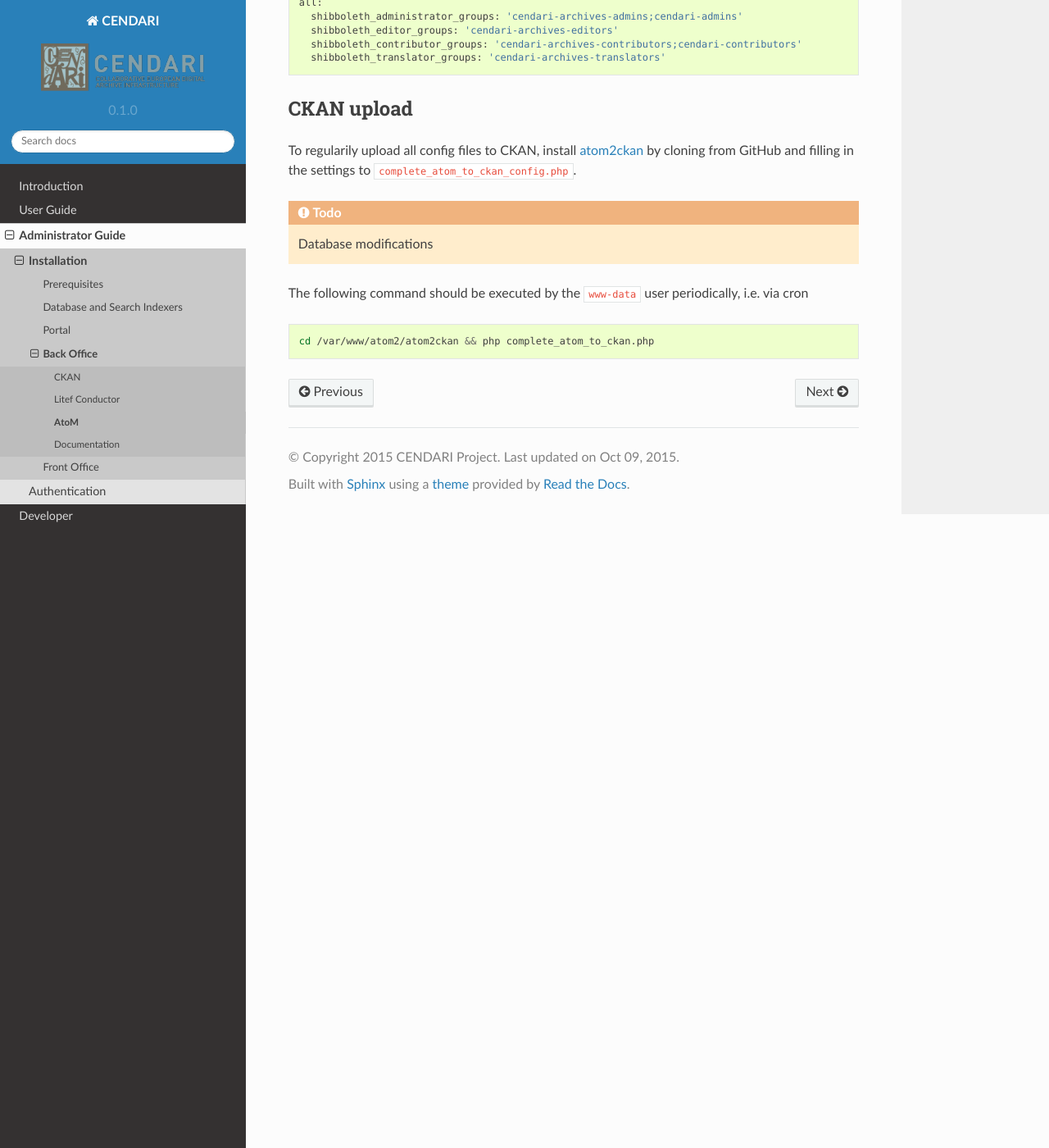
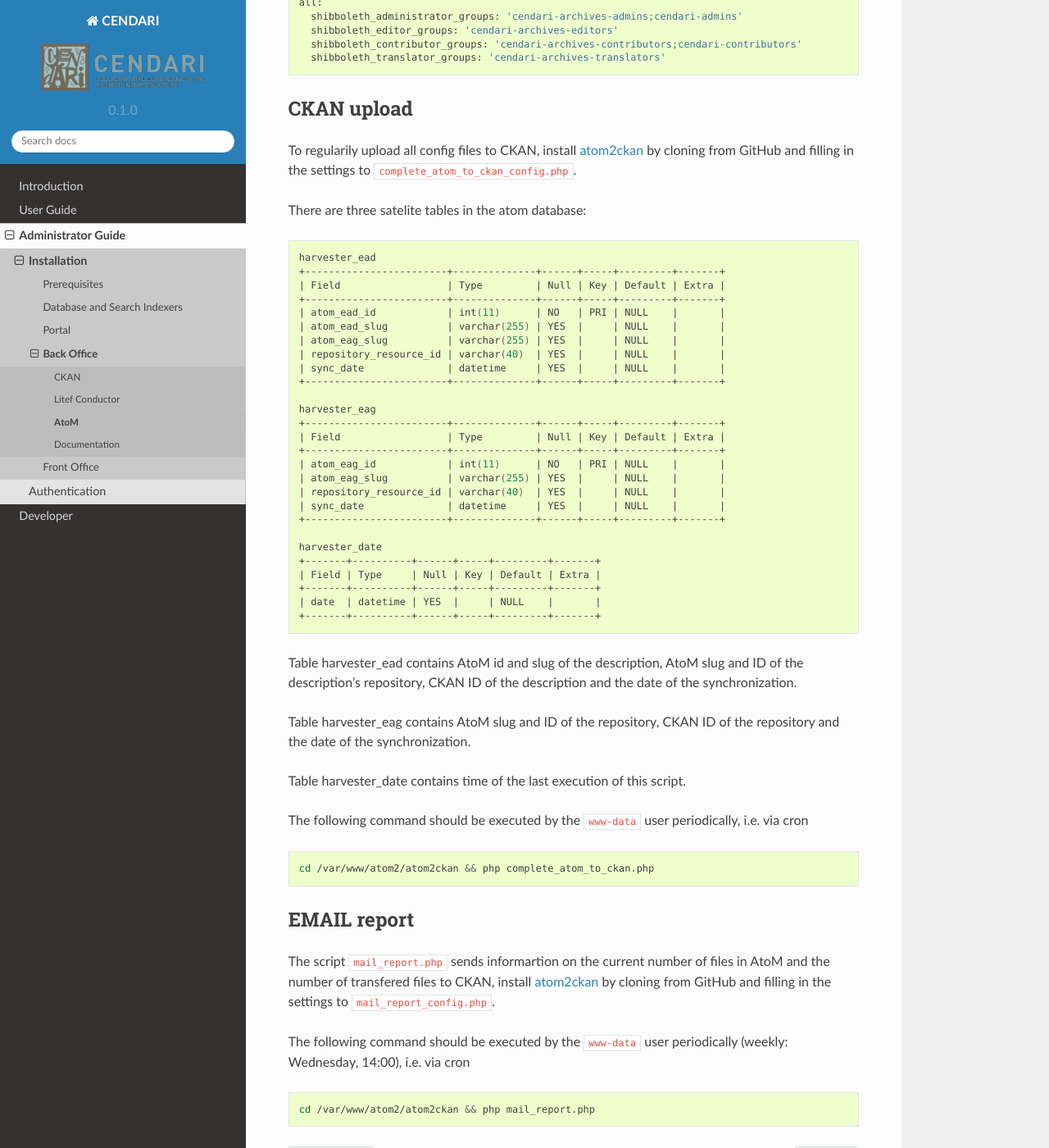
Before and after one commit to CENDARI/documentation, a Sphinx documentation site: the page built from source/admin/install/atom.rst, in a window 1280 px wide and 1400 px high, scrolled down 1503 px. Shown: the whole window at 82% size. Built offline with Sphinx 7.4.7, drawn with Linux system fonts in a browser that asks for light colours; pages that are not in the unit, such as notebooks, are missing from menus.

Commit message:
initial project version

```diff
--- a/source/admin/install/atom.rst
+++ b/source/admin/install/atom.rst
@@ -86,10 +86,60 @@
 To regularily upload all config files to CKAN, install `atom2ckan <https://github.com/CENDARI/atom2ckan>`_ by cloning from GitHub
 and filling in the settings to ``complete_atom_to_ckan_config.php``.
 
-.. todo:: Database modifications
+There are three satelite tables in the atom database:
+
+.. code-block:: bash
+
+    harvester_ead
+    +------------------------+--------------+------+-----+---------+-------+
+    | Field                  | Type         | Null | Key | Default | Extra |
+    +------------------------+--------------+------+-----+---------+-------+
+    | atom_ead_id            | int(11)      | NO   | PRI | NULL    |       |
+    | atom_ead_slug          | varchar(255) | YES  |     | NULL    |       |
+    | atom_eag_slug          | varchar(255) | YES  |     | NULL    |       |
+    | repository_resource_id | varchar(40)  | YES  |     | NULL    |       |
+    | sync_date              | datetime     | YES  |     | NULL    |       |
+    +------------------------+--------------+------+-----+---------+-------+
+
+    harvester_eag
+    +------------------------+--------------+------+-----+---------+-------+
+    | Field                  | Type         | Null | Key | Default | Extra |
+    +------------------------+--------------+------+-----+---------+-------+
+    | atom_eag_id            | int(11)      | NO   | PRI | NULL    |       |
+    | atom_eag_slug          | varchar(255) | YES  |     | NULL    |       |
+    | repository_resource_id | varchar(40)  | YES  |     | NULL    |       |
+    | sync_date              | datetime     | YES  |     | NULL    |       |
+    +------------------------+--------------+------+-----+---------+-------+
+
+    harvester_date
+    +-------+----------+------+-----+---------+-------+
+    | Field | Type     | Null | Key | Default | Extra |
+    +-------+----------+------+-----+---------+-------+
+    | date  | datetime | YES  |     | NULL    |       |
+    +-------+----------+------+-----+---------+-------+
+
+Table harvester_ead contains AtoM id and slug of the description, AtoM slug and ID of the description's repository, CKAN ID of the description and the date of the synchronization.
+
+Table harvester_eag contains AtoM slug and ID of the repository, CKAN ID of the repository and the date of the synchronization.
+
+Table harvester_date contains time of the last execution of this script.
 
 The following command should be executed by the ``www-data`` user periodically, i.e. via cron
 
 .. code-block:: bash
 
     cd /var/www/atom2/atom2ckan && php complete_atom_to_ckan.php
+
+
+EMAIL report
+------------
+
+The script ``mail_report.php`` sends informartion on the current number of files in AtoM and
+the number of transfered files to CKAN, install `atom2ckan <https://github.com/CENDARI/atom2ckan>`_ by cloning from GitHub
+and filling in the settings to ``mail_report_config.php``.
+
+The following command should be executed by the ``www-data`` user periodically (weekly: Wednesday, 14:00), i.e. via cron
+
+.. code-block:: bash
+
+    cd /var/www/atom2/atom2ckan && php mail_report.php
```
